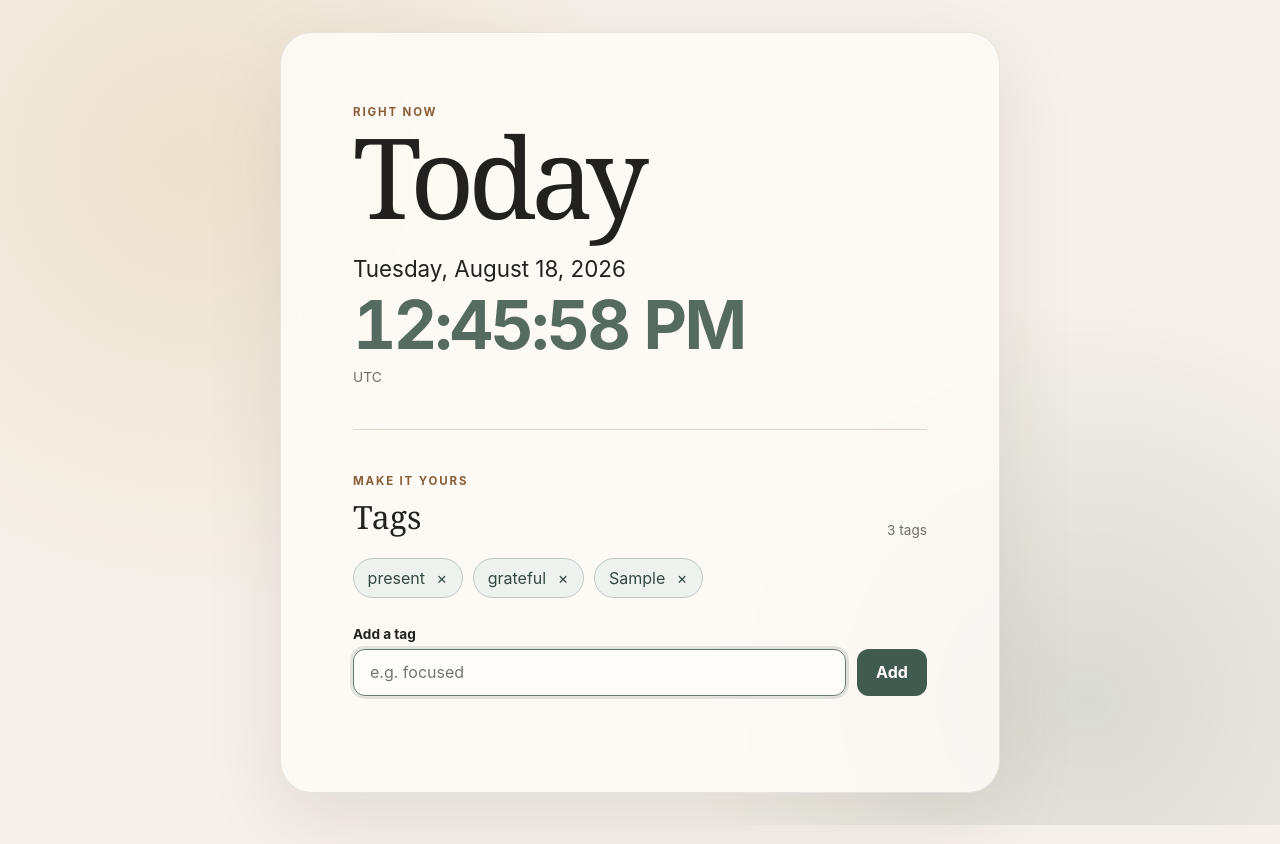
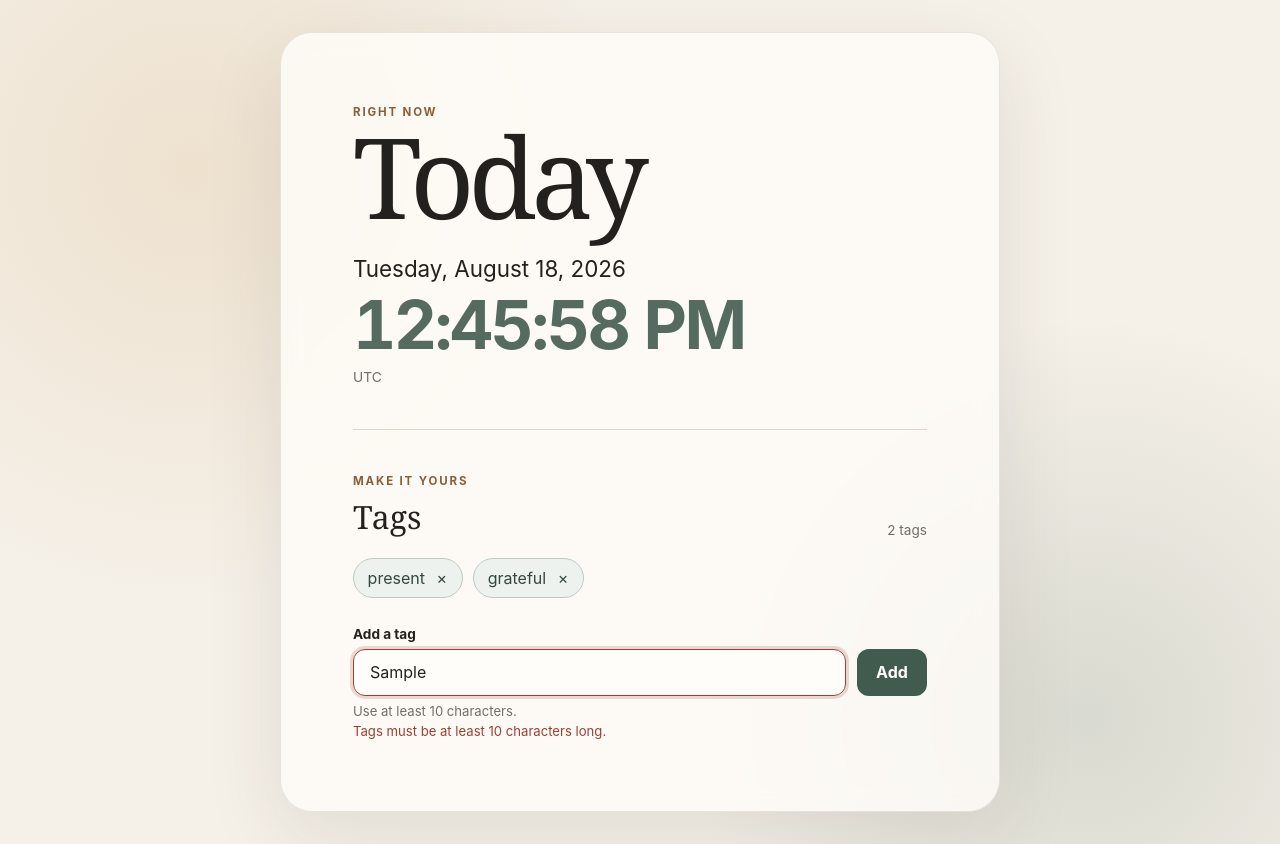
Before and after one commit to shinie729/practice_codex, a website: page index.html in a window 1280 px wide. Both pictures are taken after typing "Sample" into the empty fields and a click on the button "Add". Drawn offline with Linux system fonts and the light colour scheme.

Commit message:
Add minimum tag length validation

```diff
--- a/app.js
+++ b/app.js
@@ -1,5 +1,6 @@
 const STORAGE_KEY = "today-tags";
 const DEFAULT_TAGS = ["present", "grateful"];
+export const MIN_TAG_LENGTH = 10;
 
 export function formatDate(now, locale = undefined) {
   return new Intl.DateTimeFormat(locale, {
@@ -24,6 +25,17 @@ export function normalizeTag(value) {
 
 export function isDuplicateTag(tags, candidate) {
   return tags.some((tag) => tag.toLocaleLowerCase() === candidate.toLocaleLowerCase());
+}
+
+export function getTagValidationMessage(value) {
+  const tag = normalizeTag(value);
+
+  if (!tag) return "Enter a tag.";
+  if (tag.length < MIN_TAG_LENGTH) {
+    return `Tags must be at least ${MIN_TAG_LENGTH} characters long.`;
+  }
+
+  return "";
 }
 
 function init() {
@@ -70,16 +82,25 @@ function init() {
   formElement.addEventListener("submit", (event) => {
     event.preventDefault();
     const newTag = normalizeTag(inputElement.value);
-    messageElement.textContent = "";
-    if (!newTag) return;
+    const validationMessage = getTagValidationMessage(newTag);
+
+    messageElement.textContent = validationMessage;
+    inputElement.setAttribute("aria-invalid", String(Boolean(validationMessage)));
+    if (validationMessage) {
+      inputElement.focus();
+      return;
+    }
     if (isDuplicateTag(tags, newTag)) {
       messageElement.textContent = "That tag is already here.";
+      inputElement.setAttribute("aria-invalid", "true");
+      inputElement.focus();
       return;
     }
     tags.push(newTag);
     saveTags(tags);
     renderTags();
     formElement.reset();
+    inputElement.setAttribute("aria-invalid", "false");
     inputElement.focus();
   });
 
--- a/index.html
+++ b/index.html
@@ -29,21 +29,24 @@
 
           <ul id="tag-list" class="tag-list" aria-live="polite"></ul>
 
-          <form id="tag-form" class="tag-form">
+          <form id="tag-form" class="tag-form" novalidate>
             <label for="tag-input">Add a tag</label>
             <div class="input-row">
               <input
                 id="tag-input"
                 name="tag"
                 type="text"
+                minlength="10"
                 maxlength="24"
-                placeholder="e.g. focused"
+                placeholder="e.g. deep focus"
                 autocomplete="off"
+                aria-describedby="tag-requirements tag-message"
                 required
               />
               <button type="submit">Add</button>
             </div>
-            <p id="tag-message" class="tag-message" role="status"></p>
+            <p id="tag-requirements" class="tag-requirements">Use at least 10 characters.</p>
+            <p id="tag-message" class="tag-message" role="alert"></p>
           </form>
         </section>
       </section>
--- a/styles.css
+++ b/styles.css
@@ -104,6 +104,8 @@ input {
   background: #fffdfa;
 }
 input:focus { border-color: #637b6f; outline: 3px solid rgb(99 123 111 / 18%); }
+input[aria-invalid="true"] { border-color: #9a3f34; }
+input[aria-invalid="true"]:focus { outline-color: rgb(154 63 52 / 18%); }
 .input-row > button {
   padding: .8rem 1.2rem;
   border: 0;
@@ -114,7 +116,8 @@ input:focus { border-color: #637b6f; outline: 3px solid rgb(99 123 111 / 18%); }
   cursor: pointer;
 }
 .input-row > button:hover { background: #30463b; }
-.tag-message { min-height: 1.2em; margin: .5rem 0 0; color: #9a3f34; font-size: .82rem; }
+.tag-requirements { margin: .45rem 0 0; color: #716d66; font-size: .82rem; }
+.tag-message { min-height: 1.2em; margin: .2rem 0 0; color: #9a3f34; font-size: .82rem; }
 
 @media (max-width: 480px) {
   .today-card { border-radius: 1.25rem; }
```
Also changed, not shown: app.test.js (+16 -1 lines).
